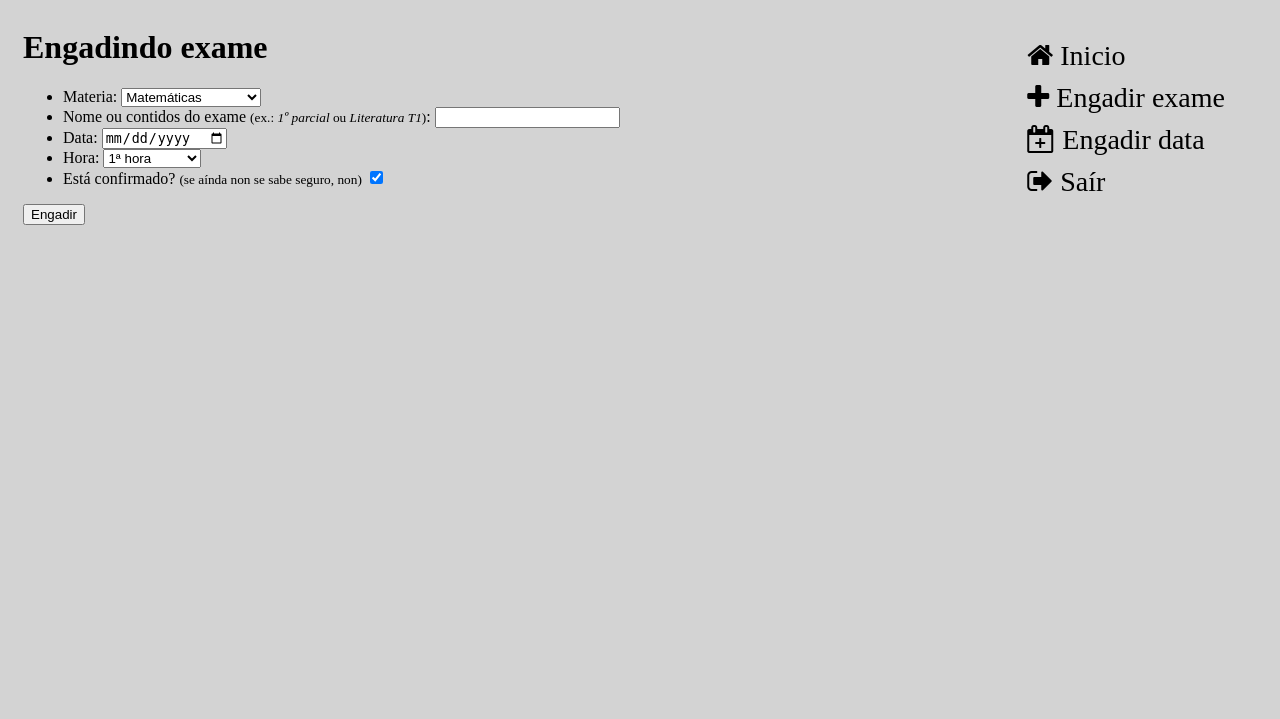
After one commit to Random-Mathematician/django-exam-calendar, a Django app: page /new/ in a window 1280 px wide. The commit adds this page. Shown: the top 719 px of the page. Run offline with Django 5.2, Linux system fonts and the light colour scheme; a user stored in the database is signed in.

Commit message:
Added exams, special days, CSS, forms, dark, etc.

```diff
--- a/examcalendar/examcalendar/settings.py
+++ b/examcalendar/examcalendar/settings.py
@@ -105,7 +105,7 @@ AUTH_PASSWORD_VALIDATORS = [
 
 LANGUAGE_CODE = 'gl-ES'
 
-TIME_ZONE = 'UTC'
+TIME_ZONE = 'Europe/Madrid'
 
 USE_I18N = True
 
--- a/examcalendar/main/admin.py
+++ b/examcalendar/main/admin.py
@@ -1,4 +1,5 @@
 from django.contrib import admin
-from .models import Exam
+from .models import Exam, SpecialDate
 
 admin.site.register(Exam)
+admin.site.register(SpecialDate)
--- a/examcalendar/main/static/build-calendar.js
+++ b/examcalendar/main/static/build-calendar.js
@@ -3,9 +3,20 @@ function posMod(x, y) {
     return (x+y)%y;
 }
 
+function retrieveDjangoData(name) {
+    script = document.getElementById("django-vars-"+name);
+    return JSON.parse(script.textContent);
+}
+
 function buildAndInsertCalendar(...dateargs) {
-    // Get selected time
+    // Get selected time and django vars
     let now = new Date(...dateargs);
+    const exams = retrieveDjangoData("exams")
+    const sd = retrieveDjangoData("specialdates")
+
+    // Convert from date strings to numbered days
+    exams.forEach(e=>{e.date=(new Date(e.date)).getDate()})
+    sd.forEach(e=>{e.date=(new Date(e.date)).getDate()})
 
     // Print current month as calendar title
     let month = now.toLocaleString("gl-ES", {month: "long"});
@@ -39,6 +50,17 @@ function buildAndInsertCalendar(...dateargs) {
         for (let day of week) {
             let cell = document.createElement("td");
             cell.innerHTML = `${day}` ? day : "";
+            // If the day is special, give it a class
+            if (special = sd.filter(e=>e.date==day)[0]) {
+                cell.classList.add("day-special-"+special.event.value)
+            }
+            for (let ex of exams.filter(e=>e.date==day)) {
+                examDiv = document.createElement("div");
+                examDiv.innerHTML = `<a href='/exam/${ex.id}'>
+                → ${ex.name} de ${ex.subject.label}</a>`;
+                if (!ex.isConfirmed) {examDiv.classList.add("exam-unconfirmed")}
+                cell.appendChild(examDiv);
+            }
             tr.appendChild(cell);
         }
         calendar.appendChild(tr);
--- a/examcalendar/main/static/style.css
+++ b/examcalendar/main/static/style.css
@@ -1,16 +1,24 @@
 :root {
-    --dark-red: rgb(168,32,32);
-    --dark-blue: rgb(32,100,168);
-    --mid-red: rgb(192,48,48);
-    --blue: rgb(48,142,255);
-    --red: rgb(255,48,48);
-    --bg-light: #00587c;
-    --bg-dark: #081422;
+    --cal-head: mediumaquamarine;
+    --cal-color: white;
+    --text: black;
+    --text-faint: grey;
+    --bg: lightgrey;
+    --day-special-0: lightskyblue;
+}
+
+:root:has(#darkmode:checked) {
+    --cal-head: teal;
+    --cal-color: black;
+    --text: white;
+    --text-faint: lightgray;
+    --bg: #202020;
+    --day-special-0: darkblue;
 }
 
 body {
-    /*background: black;
-    color: white;*/
+    background-color: var(--bg);
+    color: var(--text);
     min-height: calc(90vh - 16px);
     padding: 0 15px;
 }
@@ -38,29 +46,49 @@ nav div {
 nav a {
     color: inherit;
     display: block;
-    text-align: center;
-    font-size: 2em;
+    text-align: left;
+    font-size: 1.75em;
     text-decoration: none;
+    margin-bottom: 10px;
 }
 
 .calendar-nav {
     color: inherit;
 }
 
-#calendar th, #calendar td {border: 1px solid black;}
+#calendar th, #calendar td {border: 1px solid var(--text);}
 
 #calendar {
+    background-color: var(--cal-color);
     border-collapse: collapse;
-    border: 1px solid black;
+    border: 1px solid var(--text);
 }
 
 #calendar td {
-    min-width: 10em;
-    height: 5em;
+    min-width: calc(66vw / 5);
+    height: 6em;
     vertical-align: top;
+}
+
+#calendar div {
+    color: var(--text);
+    max-width: calc(66vw / 5);
+}
+
+#calendar div.exam-unconfirmed {color: var(--text-faint);}
+
+#calendar a {
+    text-decoration: none;
+    color: inherit;
 }
 
 #calendar th {
     height: 2em;
-    background-color: mediumaquamarine;
+    background-color: var(--cal-head);
 }
+
+#darkmode-container { font-size: 1.5em; }
+
+.day-special-0 {background-color: var(--day-special-0);}
+.day-special-1 {background-color: var(--day-special-1);}
+.day-special-2 {background-color: var(--day-special-2);}
--- a/examcalendar/main/templates/altmonth.html
+++ b/examcalendar/main/templates/altmonth.html
@@ -8,6 +8,8 @@
 </h1>
 <div id="calendar-container"></div>
 <template class="django-vars" id="dv-month">{{ month }}</template>
+{{ exams|json_script:"django-vars-exams" }}
+{{ specialdates|json_script:"django-vars-specialdates" }}
 <script>
     let selmonth = document.getElementById("dv-month").innerHTML;
     let today = new Date();
--- a/examcalendar/main/templates/index.html
+++ b/examcalendar/main/templates/index.html
@@ -6,5 +6,7 @@
   <a class="calendar-nav" href="/1/"><i class="fa fa-caret-right"></i></a>
 </h1>
 <div id="calendar-container"></div>
+{{ exams|json_script:"django-vars-exams" }}
+{{ specialdates|json_script:"django-vars-specialdates" }}
 <script>buildAndInsertCalendar();</script>
 {% endblock %}
--- a/examcalendar/main/templates/master.html
+++ b/examcalendar/main/templates/master.html
@@ -17,7 +17,15 @@
       </main>
       <nav>
         <div>
-          <a href="/">Volver ao mes actual</a>
+          <a href="/"><i class="fa fa-home"></i> Inicio</a>
+          <a href="/new/"><i class="fa fa-plus"></i> Engadir exame</a>
+          <a href="/create-sd/"><i class="fa fa-calendar-plus-o"></i> Engadir data</a>
+          <a href="/"><i class="fa fa-sign-out"></i> Saír</a>
+          <!--
+          <span id="darkmode-container">
+          <i class="fa fa-adjust"></i> Modo Escuro<input type="checkbox" id="darkmode">
+          </span>
+          -->
         </div>
       </nav>
     </div>
--- /dev/null
+++ b/examcalendar/main/templates/newexam.html
@@ -0,0 +1,45 @@
+{% extends "master.html" %}
+
+{% block content %}
+<h1>Engadindo exame</h1>
+<form method="post" action="{% url 'submit' %}"><ul>
+  {% csrf_token %}
+  <li>
+  <input type="hidden" name="content" value="exam">
+    <label for="subject">Materia: </label>
+    <select id="subject" name="subject" required>
+      {% for s in subjects %}
+      <option value="{{s.value}}">{{ s.label }}</option>
+      {% endfor %}
+    </select>
+  </li><li>
+    <label for="name">Nome ou contidos do exame
+      <small>(ex.: <i>1º parcial</i> ou <i>Literatura T1</i>)</small>:
+    </label>
+    <input type="text" maxlength="100" minlength="1" id="name" name="name" required>
+  </li><li>
+    <label for="date">Data: </label>
+    <input type="date" id="date" name="date" required>
+  </li><li>
+    <label for="period">Hora: </label>
+    <select id="period" name="period" required>
+      <optgroup label="Mañá">
+      {% for p in periods %}{% if not forloop.last %}
+      <option value="{{p.value}}">{{ p.label }}</option>
+      {% endif %}{% endfor %}
+      </optgroup>
+      <optgroup label="Tarde">
+      {% for p in periods %}{% if forloop.last %}
+      <option value="{{p.value}}">{{ p.label }}</option>
+      {% endif %}{% endfor %}
+      </optgroup>
+    </select>
+  </li><li>
+    <label for="isConfirmed">Está confirmado?
+      <small>(se aínda non se sabe seguro, non)</small>
+    </label>
+    <input type="checkbox" name="isConfirmed" id="isConfirmed" checked>
+  </li></ul>
+    <input type="submit" value="Engadir">
+</form>
+{% endblock %}
--- a/examcalendar/main/urls.py
+++ b/examcalendar/main/urls.py
@@ -3,5 +3,8 @@ from . import views
 
 urlpatterns = [
     path("", views.index, name="index"),
-    path("<int:month>/", views.altmonth, name="altmonth")
+    path("new/", views.newExam, name="new exam"),
+    path("create-sd/", views.newSD, name="new SD"),
+    path("<int:month>/", views.altmonth, name="altmonth"),
+    path("submit", views.submit, name="submit"),
 ]
--- a/examcalendar/main/views.py
+++ b/examcalendar/main/views.py
@@ -1,18 +1,64 @@
 from django.shortcuts import render
-from django.core import serializers
+from django.http import HttpResponseRedirect
 from django.contrib.auth.decorators import login_required
-from .models import Exam
+from .models import Exam, SpecialDate
+from datetime import date
 
-# Remember to implement login required!
+TODAY = date.today()
+
+# Remember to implement login!
 
 @login_required
 def index(req):
-    ctx = {"examJSON": serializers.serialize("json", Exam.objects.all())}
+    theseExams = Exam.objects.filter(date__year=TODAY.year,
+        date__month=TODAY.month)
+    theseSDs =  SpecialDate.objects.filter(date__year=TODAY.year,
+        date__month=TODAY.month)
+    ctx = {
+        "exams": [x.jsify() for x in theseExams],
+        "specialdates": [sd.jsify() for sd in theseSDs]
+    }
     return render(req, "index.html", ctx)
 
 @login_required
 def altmonth(req, month):
     if month==0: return index(req)
-    ctx = {"examJSON": serializers.serialize("json", Exam.objects.all()),
-      "month": month}
+    # Normalize month and year because month counts past 12
+    normalmonth = TODAY.month+month
+    normalyear = TODAY.year+(normalmonth-1)//12
+    normalmonth = (normalmonth-1)%12+1
+    theseExams = Exam.objects.filter(date__year=normalyear,
+        date__month=normalmonth)
+    theseSDs =  SpecialDate.objects.filter(date__year=normalyear,
+        date__month=normalmonth)
+    ctx = {
+        "exams": [x.jsify() for x in theseExams],
+        "specialdates": [sd.jsify() for sd in theseSDs],
+        "month": month
+    }
     return render(req, "altmonth.html", ctx)
+
+@login_required
+def newExam(req):
+    ctx = {
+        "subjects": Exam.Subject,
+        "periods": Exam.Periods,
+    }
+    return render(req, "newexam.html", ctx)
+
+@login_required
+def newSD(req):
+    return render(req, "newsd.html", ctx)
+
+def submit(req):
+    if req.POST["content"] == "exam":
+        new = Exam(
+            subject=int(req.POST["subject"]),
+            name=req.POST["name"],
+            date=date.strptime(req.POST["date"], "%Y-%m-%d"),
+            period=int(req.POST["period"]),
+            isConfirmed=("isConfirmed" in req.POST)
+        )
+    else: raise ValueError("Invalid Submit Request Parameters")
+    new.save()
+    return HttpResponseRedirect("/")
```
Also changed, not shown: examcalendar/main/models.py (+39 -1 lines), examcalendar/db.sqlite3, examcalendar/main/migrations/0003_specialdate.py (added), examcalendar/main/migrations/0004_alter_specialdate_event.py (added), examcalendar/main/templates/newsd.html (added).
